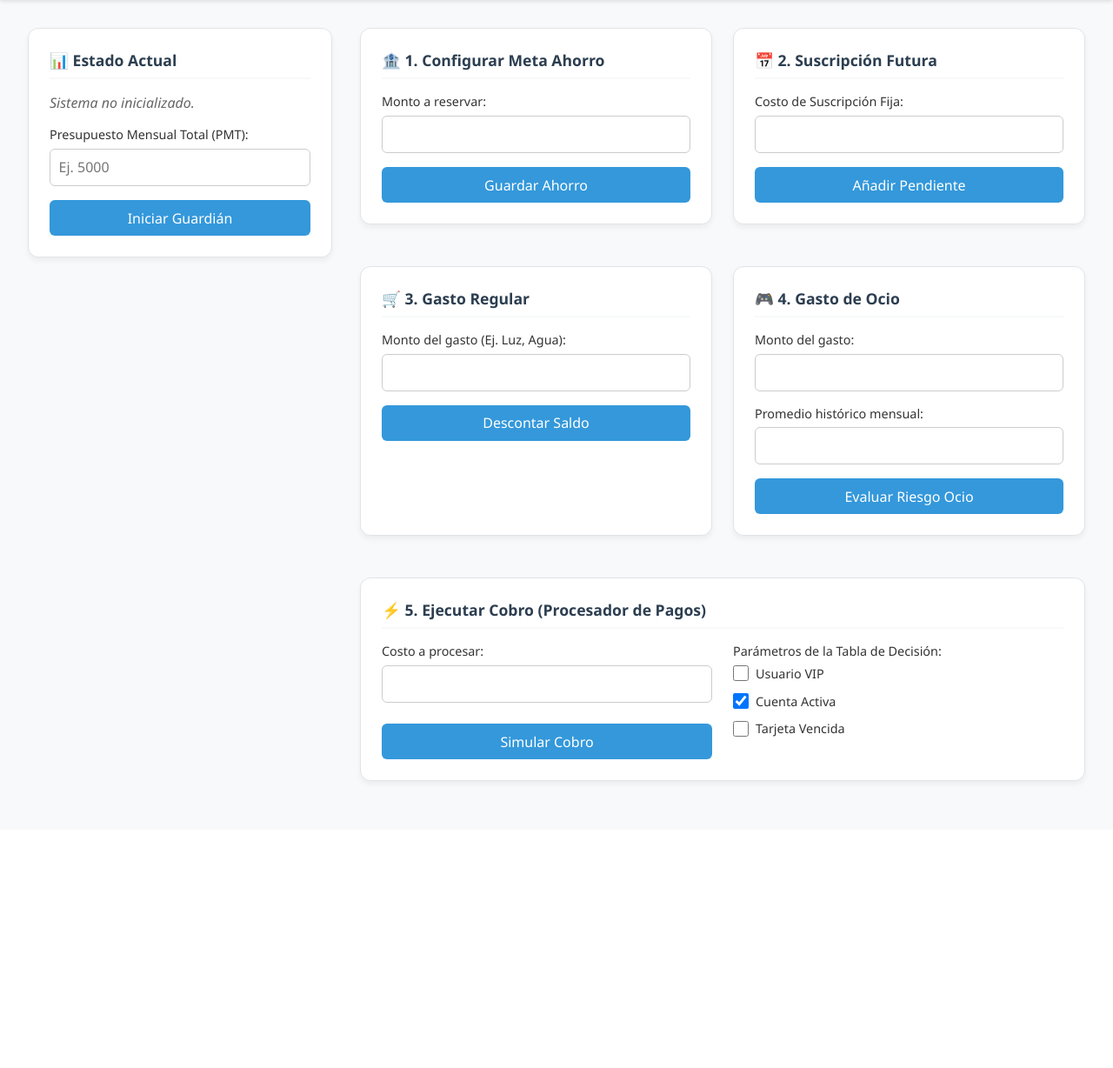
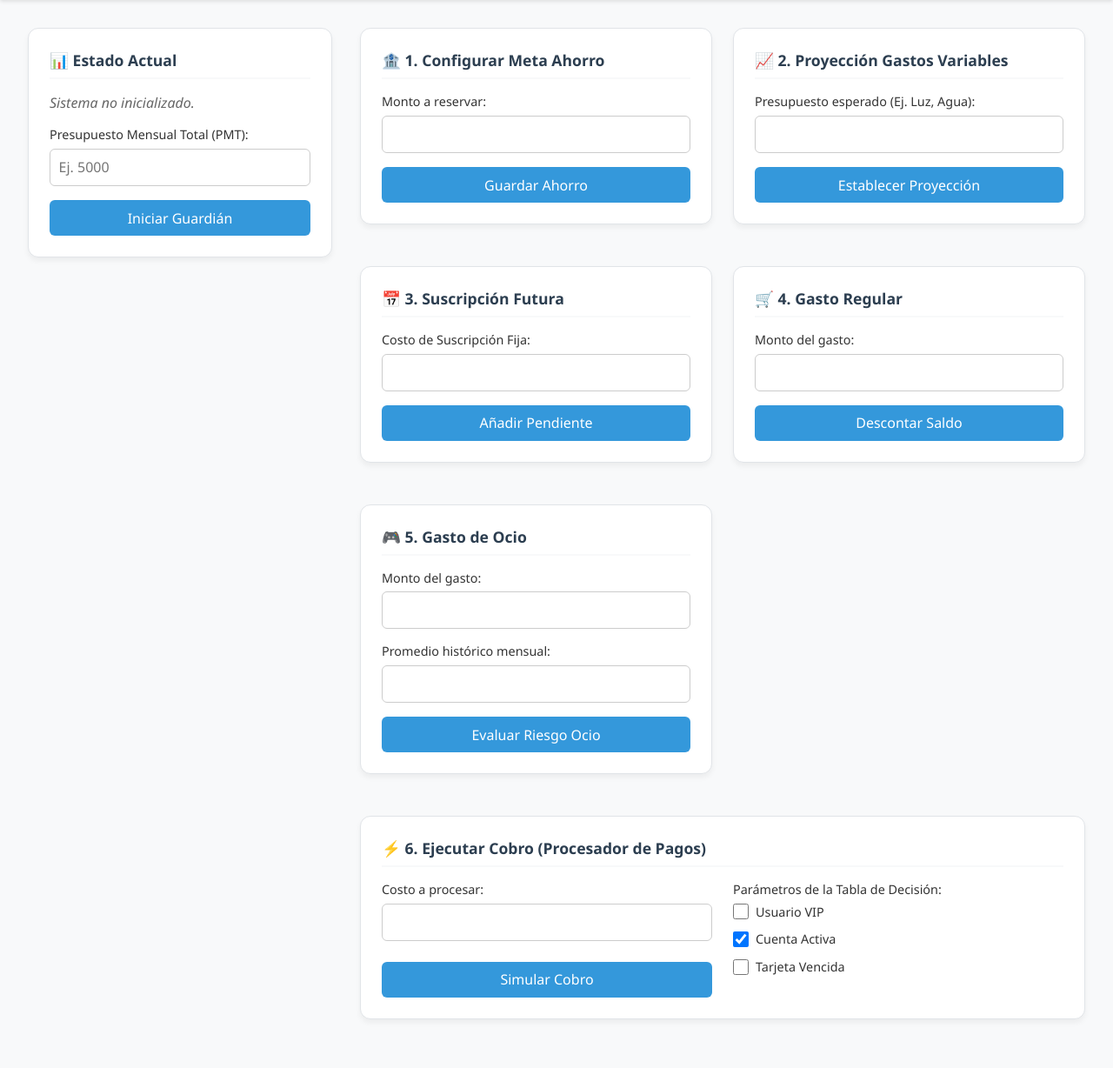
Before and after one commit to Miguel1281/Payflow, a Flask app: page / in a window 1280 px wide. Shown: the part 71-1299 px from the top of the page at 87% size. Before the commit the page ends 973 px from the top, so only its background shows below. Run offline with Flask 3, Linux system fonts and the light colour scheme.

Commit message:
Se añade el cu-04

```diff
--- a/app.py
+++ b/app.py
@@ -5,7 +5,7 @@ app = Flask(__name__)
 # Clave secreta necesaria para mostrar mensajes temporales (alertas/errores)
 app.secret_key = 'payflow_secreto_super_seguro'
 
-# Instancia global para simular la sesión (En un entorno real usaríamos base de datos)
+# Instancia global para simular la sesión
 guardian_app = None
 
 @app.route('/')
@@ -40,6 +40,11 @@ def accion(tipo):
             guardian_app.configurar_ahorro(monto)
             flash("Meta de ahorro configurada y procesada.", "success")
 
+        elif tipo == 'proyeccion_variables':  # ¡NUEVA FUNCIONALIDAD!
+            monto = float(request.form.get('monto'))
+            guardian_app.establecer_proyeccion_variables(monto)
+            flash("Proyección de gastos variables establecida exitosamente.", "success")
+
         elif tipo == 'suscripcion_futura':
             monto = float(request.form.get('monto'))
             guardian_app.registrar_suscripcion_futura(monto)
@@ -48,7 +53,7 @@ def accion(tipo):
         elif tipo == 'gasto_regular':
             monto = float(request.form.get('monto'))
             guardian_app.registrar_gasto(monto)
-            flash("Gasto regular deducido del saldo.", "success")
+            flash("Gasto regular deducido del saldo y acumulado en gastos variables.", "success")
 
         elif tipo == 'gasto_ocio':
             monto = float(request.form.get('monto'))
@@ -58,7 +63,6 @@ def accion(tipo):
 
         elif tipo == 'cobro_suscripcion':
             costo = float(request.form.get('costo'))
-            # Capturamos los checkboxes (si están marcados llegan como 'on')
             es_vip = request.form.get('es_vip') == 'on'
             cuenta_activa = request.form.get('cuenta_activa') == 'on'
             tarjeta_vencida = request.form.get('tarjeta_vencida') == 'on'
@@ -68,12 +72,14 @@ def accion(tipo):
 
         elif tipo == 'corte_caja':
             reporte = guardian_app.ejecutar_corte_de_caja()
+            var = reporte['reporte_variabilidad']
+            # ¡Desglose del nuevo reporte generado por tu lógica de negocio!
             mensaje = (f"Corte de Caja realizado. Saldo final: ${reporte['saldo_final']:.2f} | "
-                       f"Estado final: {reporte['estado_final']} | "
-                       f"Alertas en el mes: {len(reporte['alertas_mes'])}")
+                       f"Estado: {reporte['estado_final']} | "
+                       f"Variabilidad ➔ Proyectado: ${var['proyectado']:.2f}, Ejecutado: ${var['ejecutado']:.2f}, Diferencia: ${var['diferencia']:.2f}")
             flash(mensaje, "success")
 
-    # Gracias al TDD, sabemos que guardian lanza ValueError al romper reglas de negocio
+    # Manejo de Reglas de Negocio lanzadas desde PayFlowGuardian
     except ValueError as e:
         flash(f"Regla de Negocio: {str(e)}", "error")
     except Exception as e:
--- a/templates/index.html
+++ b/templates/index.html
@@ -30,7 +30,6 @@
         .card { background: var(--surface); padding: 1.5rem; border-radius: 12px; box-shadow: 0 4px 6px rgba(0,0,0,0.05); margin-bottom: 1.5rem; border: 1px solid #e1e4e8; }
         .card-header { font-size: 1.1rem; font-weight: bold; margin-bottom: 1rem; color: var(--primary); border-bottom: 2px solid var(--bg); padding-bottom: 0.5rem; }
 
-        /* Estilos del Dashboard */
         .stat-group { margin-bottom: 1rem; }
         .stat-label { font-size: 0.9rem; color: #666; text-transform: uppercase; letter-spacing: 0.5px; }
         .stat-value { font-size: 1.8rem; font-weight: bold; color: var(--primary); }
@@ -42,7 +41,6 @@
 
         .alert-box { background: #fff3cd; color: #856404; padding: 0.8rem; border-left: 4px solid var(--warning); margin-bottom: 0.5rem; border-radius: 4px; font-size: 0.9rem; }
 
-        /* Formularios */
         .form-group { margin-bottom: 1rem; }
         label { display: block; margin-bottom: 0.4rem; font-size: 0.9rem; font-weight: 500; }
         input[type="number"] { width: 100%; padding: 0.6rem; border: 1px solid #ccc; border-radius: 6px; font-size: 1rem; }
@@ -55,7 +53,6 @@
         button.btn-danger { background-color: var(--danger); }
         button.btn-danger:hover { background-color: #c0392b; }
 
-        /* Mensajes Flash (Notificaciones) */
         .flashes { list-style: none; margin-bottom: 1rem; }
         .flash { padding: 1rem; border-radius: 6px; margin-bottom: 0.5rem; font-weight: 500; }
         .flash.success { background-color: #d4edda; color: #155724; border-left: 4px solid var(--success); }
@@ -93,9 +90,21 @@
                     </div>
                     <div class="stat-group">
                         <div class="stat-label">Suscripciones Pendientes</div>
-                        <div class="stat-value">${{ "%.2f"|format(guardian.suscripciones_pendientes) }}</div>
+                        <div class="stat-value" style="font-size: 1.4rem;">${{ "%.2f"|format(guardian.suscripciones_pendientes) }}</div>
                     </div>
-                    <div class="stat-group">
+
+                    <div class="stat-group" style="display: grid; grid-template-columns: 1fr 1fr; gap: 10px; margin-top: 1rem; border-top: 1px solid #eee; padding-top: 1rem;">
+                        <div>
+                            <div class="stat-label" style="font-size: 0.75rem;">Proyección Variables</div>
+                            <div class="stat-value" style="font-size: 1.2rem; color: #8e44ad;">${{ "%.2f"|format(guardian.proyeccion_variables) }}</div>
+                        </div>
+                        <div>
+                            <div class="stat-label" style="font-size: 0.75rem;">Variables Ejecutados</div>
+                            <div class="stat-value" style="font-size: 1.2rem; color: #e67e22;">${{ "%.2f"|format(guardian.gastos_variables_mes) }}</div>
+                        </div>
+                    </div>
+
+                    <div class="stat-group" style="margin-top: 1rem;">
                         <div class="stat-label">Salud Financiera</div>
                         <div style="margin-top: 5px;">
                             <span class="badge bg-{{ guardian.estado }}">{{ guardian.estado }}</span>
@@ -142,7 +151,18 @@
                 </div>
 
                 <div class="card">
-                    <div class="card-header">📅 2. Suscripción Futura</div>
+                    <div class="card-header">📈 2. Proyección Gastos Variables</div>
+                    <form action="/accion/proyeccion_variables" method="POST">
+                        <div class="form-group">
+                            <label>Presupuesto esperado (Ej. Luz, Agua):</label>
+                            <input type="number" step="0.01" name="monto" required>
+                        </div>
+                        <button type="submit">Establecer Proyección</button>
+                    </form>
+                </div>
+
+                <div class="card">
+                    <div class="card-header">📅 3. Suscripción Futura</div>
                     <form action="/accion/suscripcion_futura" method="POST">
                         <div class="form-group">
                             <label>Costo de Suscripción Fija:</label>
@@ -153,10 +173,10 @@
                 </div>
 
                 <div class="card">
-                    <div class="card-header">🛒 3. Gasto Regular</div>
+                    <div class="card-header">🛒 4. Gasto Regular</div>
                     <form action="/accion/gasto_regular" method="POST">
                         <div class="form-group">
-                            <label>Monto del gasto (Ej. Luz, Agua):</label>
+                            <label>Monto del gasto:</label>
                             <input type="number" step="0.01" name="monto" required>
                         </div>
                         <button type="submit">Descontar Saldo</button>
@@ -164,7 +184,7 @@
                 </div>
 
                 <div class="card">
-                    <div class="card-header">🎮 4. Gasto de Ocio</div>
+                    <div class="card-header">🎮 5. Gasto de Ocio</div>
                     <form action="/accion/gasto_ocio" method="POST">
                         <div class="form-group">
                             <label>Monto del gasto:</label>
@@ -180,7 +200,7 @@
             </div>
 
             <div class="card" style="margin-top: 1.5rem;">
-                <div class="card-header">⚡ 5. Ejecutar Cobro (Procesador de Pagos)</div>
+                <div class="card-header">⚡ 6. Ejecutar Cobro (Procesador de Pagos)</div>
                 <form action="/accion/cobro_suscripcion" method="POST" style="display: grid; grid-template-columns: 1fr 1fr; gap: 1.5rem;">
                     <div>
                         <div class="form-group">
```
